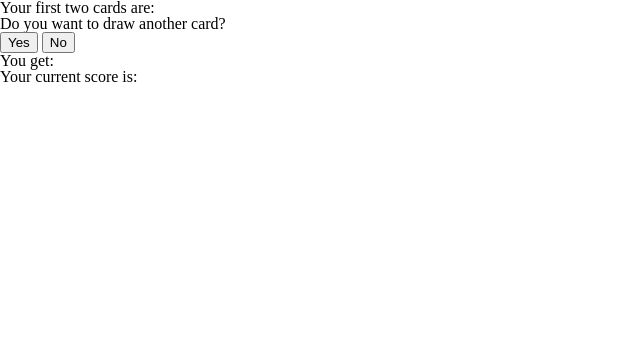
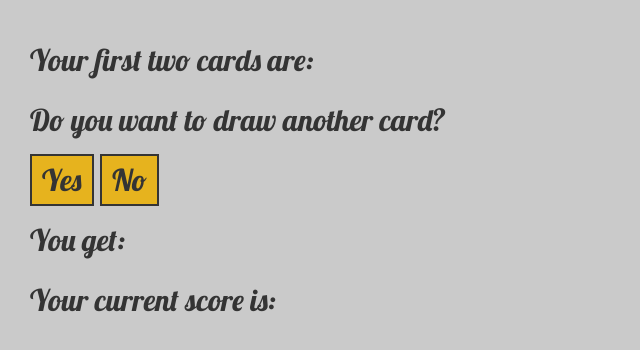
Before and after one commit to EwelinaEwa/js-21-card-game, a plain HTML site: page index.html in a window 1280 px wide. Shown: the whole page, without its empty margins (0-640 px from the left). Drawn offline with Linux system fonts and the light colour scheme.

Commit message:
Add basic styling

```diff
--- a/css/style.css
+++ b/css/style.css
@@ -0,0 +1,18 @@
+body {
+    background-color: #CACACA;
+    font-family: 'Lobster', cursive;
+    color: #343434;
+    font-size: 30px;
+    padding: 30px;
+    line-height: 2;
+}
+
+.button {
+    background-color: #E6B31E;
+    border-style: solid;
+    border-color: #343434;
+    font-family: 'Lobster', cursive;
+    color: #343434;
+    font-size: 30px;
+    padding: 5px 10px;
+}
--- a/index.html
+++ b/index.html
@@ -5,6 +5,9 @@
     <title>Twenty-One</title>
     <link rel="stylesheet" href="css/reset.css">
     <link rel="stylesheet" href="css/style.css">
+    <link rel="preconnect" href="https://fonts.googleapis.com">
+    <link rel="preconnect" href="https://fonts.gstatic.com" crossorigin>
+    <link href="https://fonts.googleapis.com/css2?family=Lobster&display=swap" rel="stylesheet">
 </head>
 <body>
 
```
